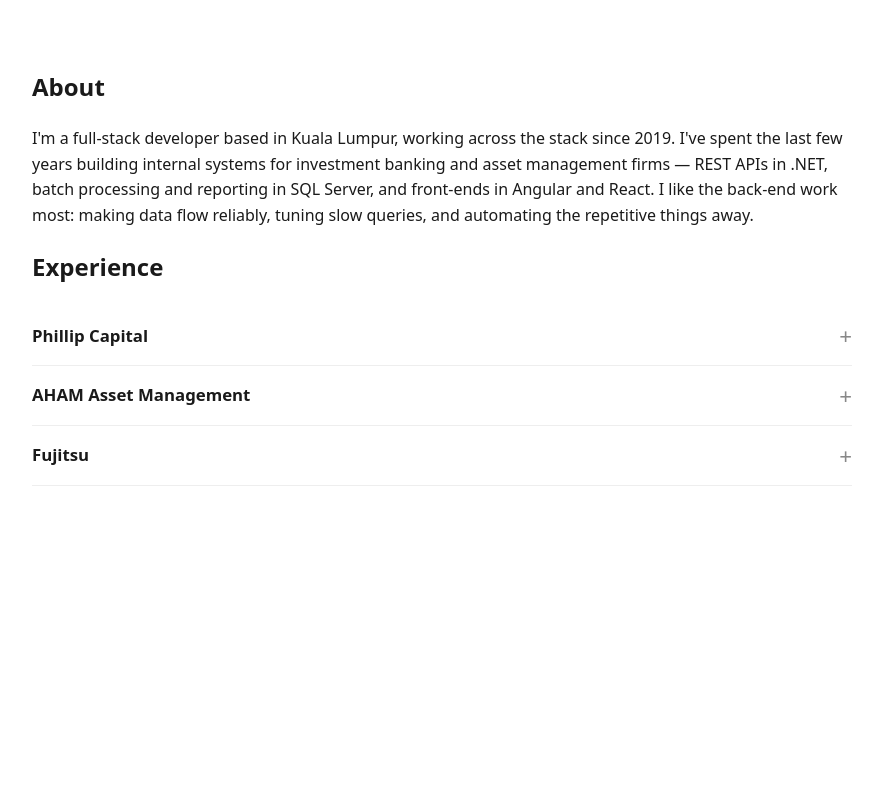
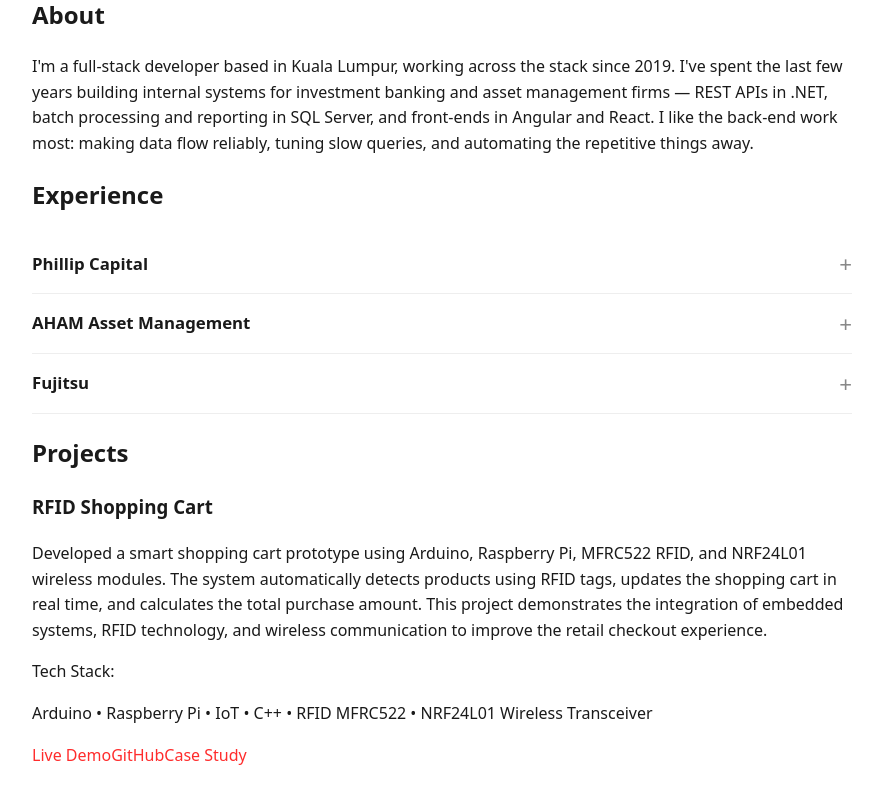
Before and after one commit to ob1kenotbi/portfolio, a React (Vite) app: page / in a window 1280 px wide. Shown: the part 277-1077 px from the top of the page, without its empty margins (198-1080 px from the left). Before the commit the page ends 800 px from the top, so only its background shows below. Built offline with nearby package versions, Linux system fonts and the light colour scheme.

Commit message:
feat: add initial portfolio project draft

```diff
--- a/src/App.jsx
+++ b/src/App.jsx
@@ -2,6 +2,7 @@
 import heroImg from './assets/profile-picture.jpg'
 import './App.css'
 import Accordion from './components/accordion.jsx'
+import Card from './components/card.jsx';
 
 function App() {
   //const [count, setCount] = useState(0)
@@ -41,6 +42,18 @@ function App() {
             <p>As a System Engineer, I developed and enhanced enterprise application modules using ASP.NET, Spring Boot, TypeScript, and SQL. I was responsible for implementing new features, debugging issues, executing test plans, and analyzing application logs to maintain system quality. Additionally, I prepared technical documentation in both English and Japanese and developed supporting services such as automated email notification systems.</p>
           </Accordion>
         </section>
+
+        <section className='project'>
+          <h2>Projects</h2>
+          <Card title="RFID Shopping Cart">
+            <p>Developed a smart shopping cart prototype using Arduino, Raspberry Pi, MFRC522 RFID, and NRF24L01 wireless modules. The system automatically detects products using RFID tags, updates the shopping cart in real time, and calculates the total purchase amount. This project demonstrates the integration of embedded systems, RFID technology, and wireless communication to improve the retail checkout experience.</p>
+            <p>Tech Stack:</p>
+            <p>Arduino • Raspberry Pi • IoT • C++ • RFID MFRC522 • NRF24L01 Wireless Transceiver</p>
+            <a href="url">Live Demo</a>
+            <a href="url">GitHub</a>
+            <a href="url">Case Study</a>
+          </Card>
+        </section>
       </div>
     </>
   )
--- /dev/null
+++ b/src/components/card.jsx
@@ -0,0 +1,16 @@
+
+function Card({ title, children })  {
+
+    return(
+        <div className="card">
+            <div className="card-header">
+                <h3>{title}</h3>
+            </div>
+            <div className="card-container">
+                {children}
+            </div>
+        </div>
+    )
+}
+
+export default Card
--- a/src/index.css
+++ b/src/index.css
@@ -8,7 +8,7 @@
 .container {
   max-width: 820px;
   margin: 0 auto;
-  padding: 0 24px;
+  padding: 24px 24px;
 }
 
 .hero-image img{
@@ -24,7 +24,7 @@
   align-items: center;
   justify-content: space-between;
   gap: 32px;
-  padding: 48px 0;
+  /* padding: 48px 0; */
 }
 
 .hero-details h1 {
```
